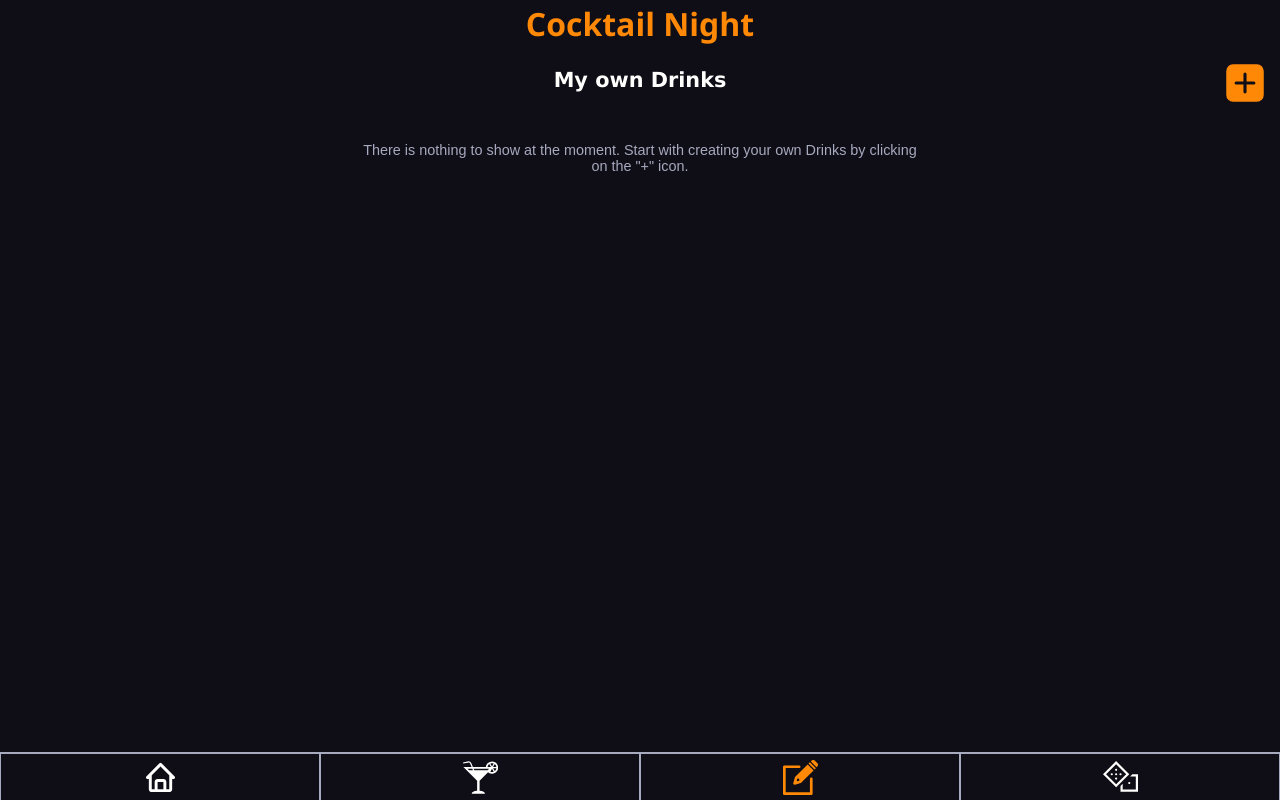
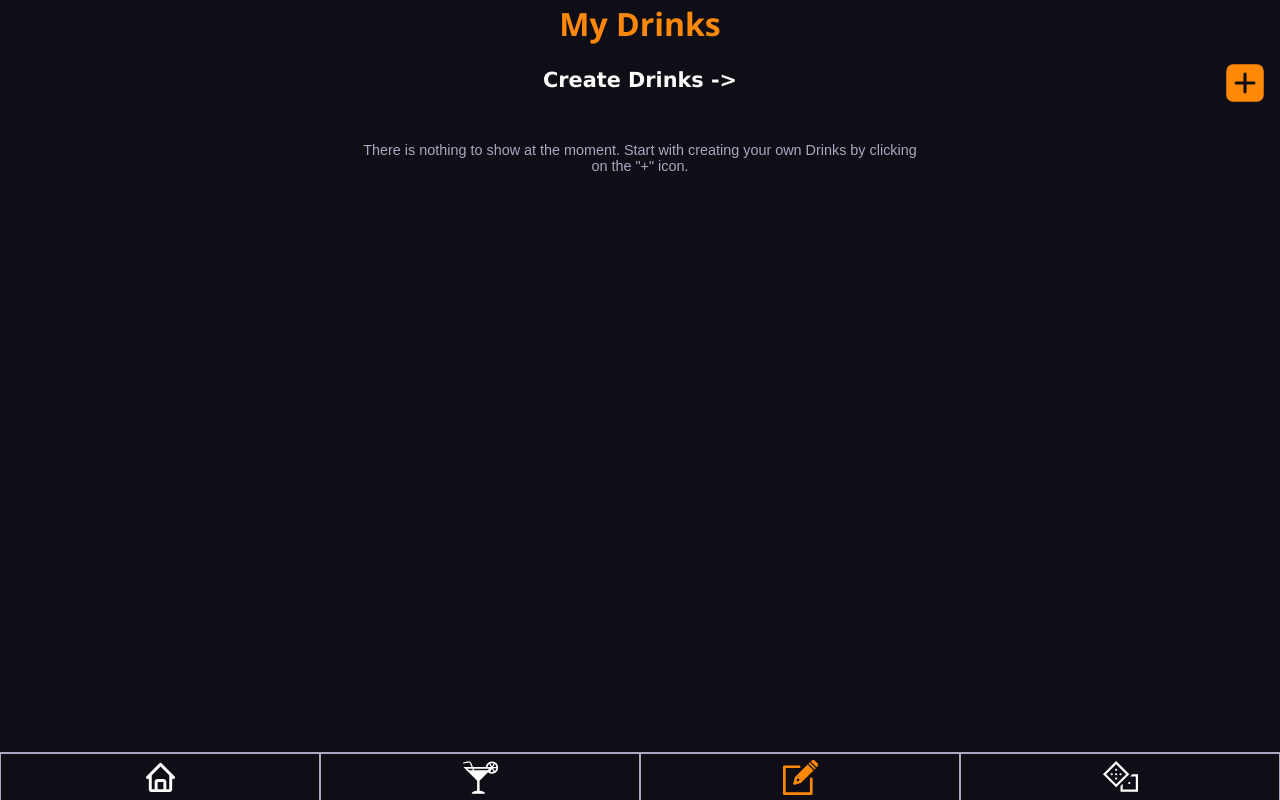
Before and after one commit to mwarnck/capstone-project, a React (Create React App) app: page /myDrinks in a window 1280 px wide. Built offline with nearby package versions, Linux system fonts and the light colour scheme.

Commit message:
Change styling of app grid and fixed navigation. Header includes into each page with different titles

```diff
--- a/src/App.js
+++ b/src/App.js
@@ -1,7 +1,6 @@
 import { useState, useEffect } from 'react';
 import { Route, Routes } from 'react-router-dom';
 import styled from 'styled-components';
-import Header from './components/Header.js';
 import DrinkListPage from './pages/DrinkListPage.js';
 import BookmarksPage from './pages/BookmarksPage.js';
 import MyDrinksPage from './pages/MyDrinksPage.js';
@@ -36,8 +35,7 @@ function App() {
   } else {
     return (
       <AppGrid>
-        <Header>Cocktail Night</Header>
-        <PageContainer>
+        <main>
           <Routes>
             <Route
               path="/"
@@ -87,7 +85,7 @@ function App() {
               />
             ))}
           </Routes>
-        </PageContainer>
+        </main>
         <Navigation />
       </AppGrid>
     );
@@ -148,10 +146,8 @@ export default App;
 
 const AppGrid = styled.div`
   height: 100vh;
-  display: grid;
-  grid-template-rows: 48px 1fr 48px;
+
+  main {
+    padding-bottom: 50px;
+  }
 `;
-
-const PageContainer = styled.main`
-  overflow-y: auto;
-`;
--- a/src/components/Navigation.js
+++ b/src/components/Navigation.js
@@ -77,9 +77,13 @@ export default function Navigation() {
 }
 
 const NavBar = styled.nav`
+  width: 100%;
+  height: 48px;
   display: grid;
   grid-template-columns: repeat(4, 1fr);
   place-items: center;
+  position: fixed;
+  bottom: 0;
   padding: 0;
   margin-top: 0;
   margin-bottom: 0;
--- a/src/pages/BookmarksPage.js
+++ b/src/pages/BookmarksPage.js
@@ -1,4 +1,5 @@
 import styled from 'styled-components';
+import Header from '../components/Header.js';
 import DrinkCard from '../components/DrinkCard.js';
 import FilterDrinks from '../components/FilterDrinks.js';
 
@@ -9,6 +10,8 @@ export default function BookmarksPage({
   handleChangeFilterBookmarks,
 }) {
   return (
+    <PageContainer>
+      <Header>Favorites</Header>
       <DrinklistContainer>
         <FilterDrinks
           handleChangeFilter={handleChangeFilterBookmarks}
@@ -36,8 +39,14 @@ export default function BookmarksPage({
           </EmptyState>
         )}
       </DrinklistContainer>
+    </PageContainer>
   );
 }
+
+const PageContainer = styled.main`
+  display: grid;
+  grid-template-rows: 48px 1fr;
+`;
 
 const DrinklistContainer = styled.section`
   display: grid;
--- a/src/pages/DrinkListPage.js
+++ b/src/pages/DrinkListPage.js
@@ -1,4 +1,5 @@
 import styled from 'styled-components';
+import Header from '../components/Header.js';
 import DrinkCard from '../components/DrinkCard.js';
 import Searchbar from '../components/Searchbar.js';
 import FilterDrinks from '../components/FilterDrinks.js';
@@ -12,6 +13,8 @@ export default function DrinkListPage({
   currentFilter,
 }) {
   return (
+    <PageContainer>
+      <Header>Cocktail Night</Header>
       <DrinklistContainer>
         <Searchbar
           handleChangeSearch={handleChangeSearch}
@@ -42,11 +45,19 @@ export default function DrinkListPage({
           drinks.filter(drink =>
             drink.strDrink.trim().toLowerCase().includes(searchValue)
           ).length < 1 && (
-          <EmptyState>There are no results for your search input...</EmptyState>
+            <EmptyState>
+              There are no results for your search input...
+            </EmptyState>
           )}
       </DrinklistContainer>
+    </PageContainer>
   );
 }
+
+const PageContainer = styled.main`
+  display: grid;
+  grid-template-rows: 48px 1fr;
+`;
 
 const DrinklistContainer = styled.section`
   display: grid;
--- a/src/pages/MyDrinksPage.js
+++ b/src/pages/MyDrinksPage.js
@@ -1,4 +1,5 @@
 import styled from 'styled-components';
+import Header from '../components/Header.js';
 import DrinkCard from '../components/DrinkCard.js';
 import addNewDrinkIcon from '../icons/addNewDrinkIcon.svg';
 import { useNavigate } from 'react-router-dom';
@@ -7,10 +8,17 @@ export default function MyDrinksPage({ drinks, toggleBookmark }) {
   const navigate = useNavigate();
 
   return (
+    <PageContainer>
+      <Header>My Drinks</Header>
       <DrinklistContainer>
-      <MyDrinksHeadline>My own Drinks</MyDrinksHeadline>
+        <MyDrinksHeadline>Create Drinks -&gt;</MyDrinksHeadline>
         <AddDrinkButton onClick={() => navigate('/createDrinkForm')}>
-        <img src={addNewDrinkIcon} width="50" height="50" alt="add new drink" />
+          <img
+            src={addNewDrinkIcon}
+            width="50"
+            height="50"
+            alt="add new drink"
+          />
           <span className="sr-only">Add new drink icon</span>
         </AddDrinkButton>
         {drinks &&
@@ -31,8 +39,14 @@ export default function MyDrinksPage({ drinks, toggleBookmark }) {
           </EmptyState>
         )}
       </DrinklistContainer>
+    </PageContainer>
   );
 }
+
+const PageContainer = styled.main`
+  display: grid;
+  grid-template-rows: 48px 1fr;
+`;
 
 const DrinklistContainer = styled.section`
   display: grid;
--- a/src/pages/RandomDrinkPage.js
+++ b/src/pages/RandomDrinkPage.js
@@ -1,5 +1,6 @@
 import { useEffect, useState } from 'react';
 import styled from 'styled-components';
+import Header from '../components/Header.js';
 
 export default function RandomDrinkPage() {
   const [randomDrink, setRandomDrink] = useState({});
@@ -9,6 +10,8 @@ export default function RandomDrinkPage() {
   }, []);
 
   return (
+    <PageContainer>
+      <Header>Surprise Drink</Header>
       <DrinkContainer>
         <RandomDrinkButton onClick={getRandomDrink}>
           Mix a drink!
@@ -127,6 +130,7 @@ export default function RandomDrinkPage() {
           </DrinkInstruction>
         </InstructionsContainer>
       </DrinkContainer>
+    </PageContainer>
   );
 
   async function getRandomDrink() {
@@ -141,6 +145,11 @@ export default function RandomDrinkPage() {
     }
   }
 }
+
+const PageContainer = styled.main`
+  display: grid;
+  grid-template-rows: 48px 1fr;
+`;
 
 const DrinkContainer = styled.div`
   display: grid;
```
Lines whose indentation alone changed are shown as unchanged.
